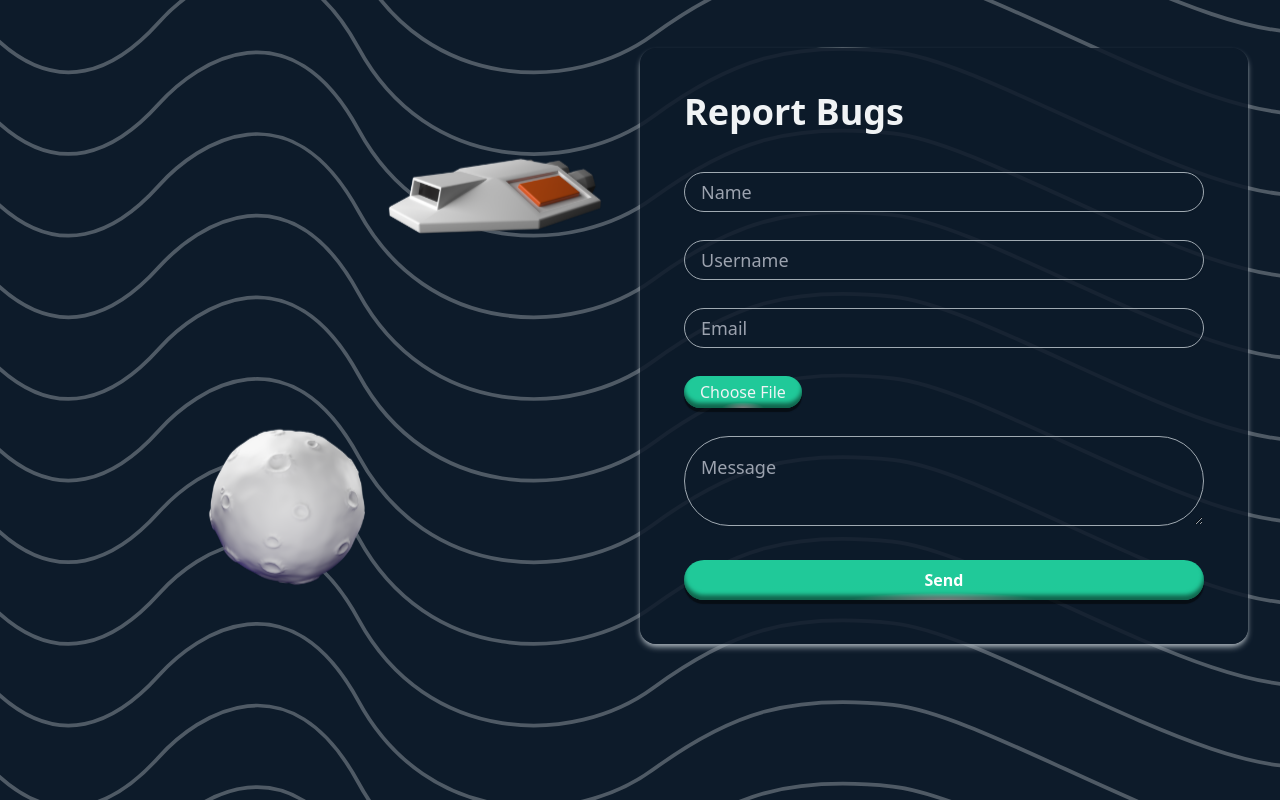
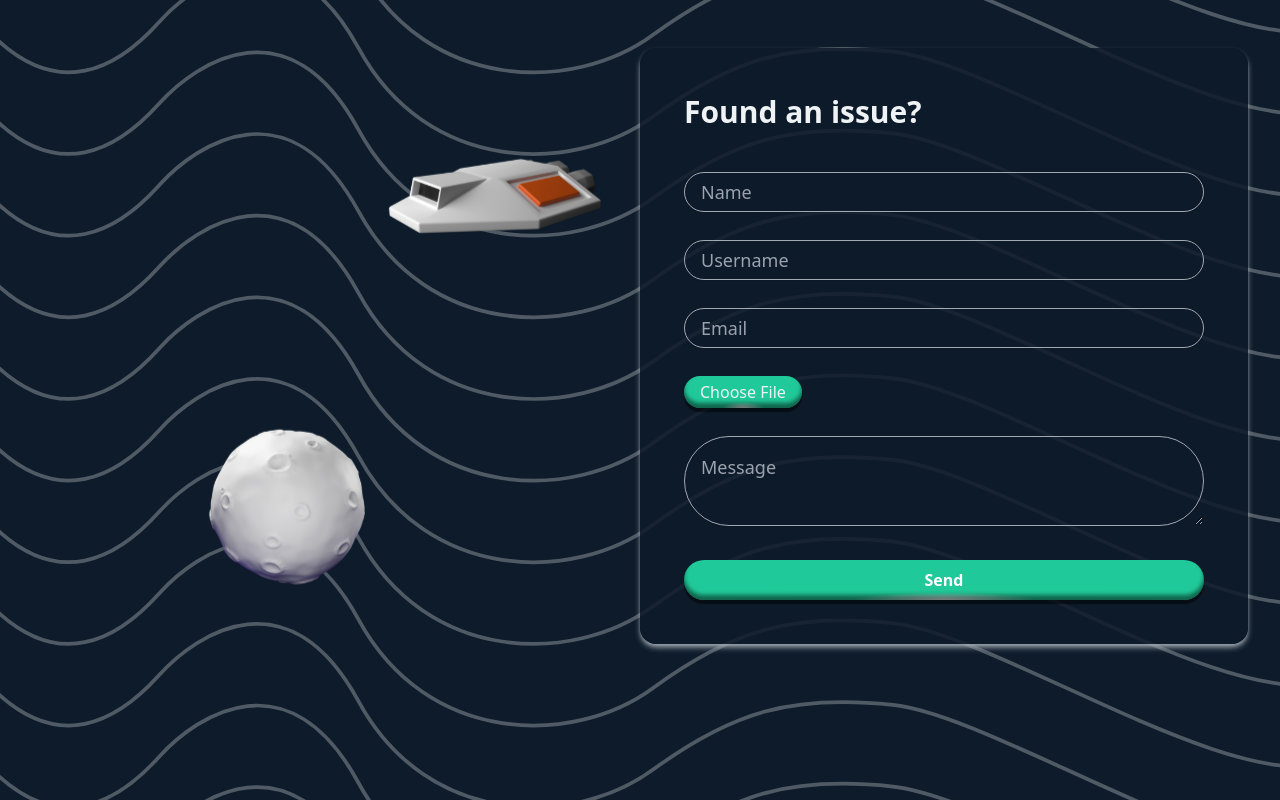
Before and after one commit to NduNdu21/stake.city-ndudev, a React (Create React App) app: page /bug-report in a window 1280 px wide. Built offline with nearby package versions, Linux system fonts and the light colour scheme; no server answers; a web font is replaced by a local one.

Commit message:
changed the heading of the form to try and make it sound better

```diff
--- a/src/components/Layout.jsx
+++ b/src/components/Layout.jsx
@@ -32,7 +32,7 @@ export default function Layout() {
                         </div>
                     </div>
                     <form action="POST" className="relative bg-[#0D1B2A]/85 p-5 lg:p-11 lg:rounded-r-2xl rounded-2xl shadow-md shadow-[#A0AAB2]">
-                        <h2 className="text-[#F0F3F5] text-4xl font-semibold leading-10 mb-10">Report Bugs</h2>
+                        <h2 className="text-[#F0F3F5] text-3xl font-semibold leading-10 mb-10">Found an issue?</h2>
                         <input type="text" className="w-full h-8 sm:h-10 text-[#F0F3F5] placeholder-gray-400  shadow-sm bg-transparent text-lg font-normal leading-7 rounded-full border border-[#A0AAB2] focus:outline-none pl-4 mb-7" placeholder="Name"/>
                         <input type="text" className="w-full h-8 sm:h-10 text-[#F0F3F5] placeholder-gray-400 shadow-sm bg-transparent text-lg font-normal leading-7 rounded-full border border-[#A0AAB2] focus:outline-none pl-4 mb-7" placeholder="Username"/>
                         <input type="text" className="w-full h-8 sm:h-10 text-[#F0F3F5] placeholder-gray-400 shadow-sm bg-transparent text-lg font-normal leading-7 rounded-full border border-[#A0AAB2] focus:outline-none pl-4 mb-7" placeholder="Email"/>
```
